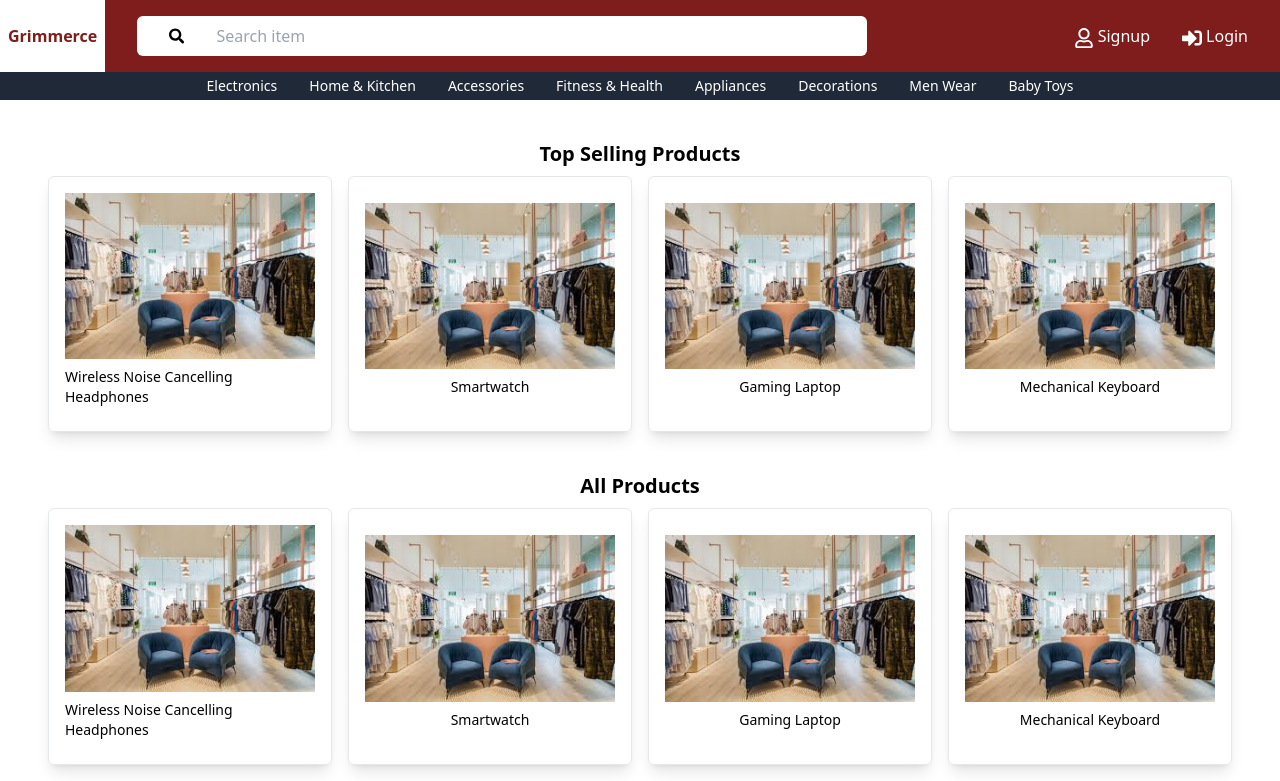
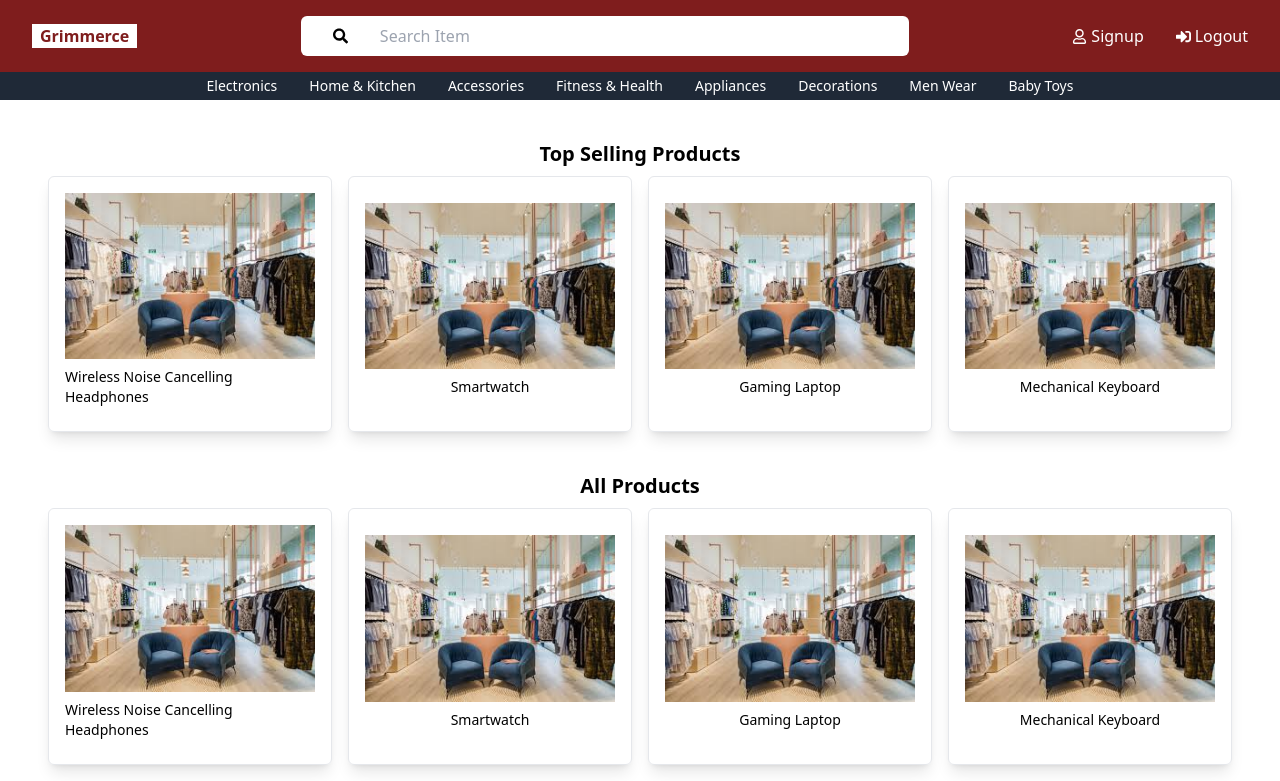
Before and after one commit to udonte/grimmerce-project, a React (Vite) app: page / in a window 1280 px wide. Shown: the top 781 px of the page. Built offline with nearby package versions, Linux system fonts and the light colour scheme; sample sign-in values are in the browser's storage.

Commit message:
added new corrections

```diff
--- a/src/pages/Dashboard.jsx
+++ b/src/pages/Dashboard.jsx
@@ -70,41 +70,42 @@ const Dashboard = () => {
     <div className="w-full flex flex-col">
       {/* nav */}
       <nav>
-        <div className="flex items-center">
+        <div className="flex items-center bg-red-900">
+          <div className=" px-2 md:px-8 md:py-4 w-full flex items-center justify-between gap-4">
+            <div className="flex items-center justify-between w-full gap-2 py-2 md:py-0">
               <div
-            className="flex items-center justify-center bg-white w-[200px] text-red-900 font-bold "
+                className="flex items-center justify-center bg-white w-[200px] text-red-900 font-bold"
                 onClick={() => navigate("/")}
               >
                 Grimmerce
               </div>
-          <div className="bg-red-900 px-2 md:px-8 md:py-4 w-full flex items-center justify-between gap-4">
-            <div className="flex items-center bg-white rounded-md py-1 px-2 md:py-2 md:px-8 lg:w-2/3 w-full">
+              <div className="flex items-center bg-white rounded-md py-1 px-2 md:py-2 md:px-8 lg:w-[50%] w-full mx-4">
                 <FaSearch />
                 <input
                   type="search"
-                name=""
-                id=""
                   placeholder="Search item"
                   className="ml-4 pl-4 border-none outline-none w-full"
                 />
               </div>
-            {/* large screensign up */}
-            <div className="hidden lg:w-1/3 text-white lg:flex lg:items-center lg:justify-end lg:gap-8">
+              {/* large screen sign up */}
+              <div className="hidden lg:flex items-start justify-end text-white gap-8">
                 <div className="flex flex-col items-start relative">
-                <div className="flex items-end gap-1">
-                  <FaUser color="#fff" size={20} />
-                  <p>Account</p>
-                  <div className="cursor-pointer">
+                  <div className="flex items-center gap-1">
+                    <p className="flex items-center gap-2">
+                      <FaUser color="#fff" size={15} />
+                      Account
+                    </p>
+                    <div className=" flex items-center cursor-pointer">
                       {toggleAcctmenu ? (
                         <MdKeyboardArrowDown
                           color="#fff"
-                        size={27}
+                          size={20}
                           onClick={() => setToggleAcctMenu(false)}
                         />
                       ) : (
                         <MdKeyboardArrowRight
                           color="#fff"
-                        size={27}
+                          size={20}
                           onClick={() => setToggleAcctMenu(true)}
                         />
                       )}
@@ -156,7 +157,6 @@ const Dashboard = () => {
                   <p>Logout</p>
                 </div>
               </div>
-
               <div className="flex items-center gap-4 justify-end lg:hidden relative">
                 <div className="flex items-end gap-1 ">
                   <div className="relative cursor-pointer">
@@ -181,22 +181,20 @@ const Dashboard = () => {
                     />
                   )}
                 </div>
-
                 {toggleMenu && (
                   <div className="flex flex-col absolute top-10 bg-white rounded border-gray-800 border-[1px] text-sm w-[150px]">
                     <div className="flex justify-between items-center cursor-pointer py-2 px-4 hover:bg-red-50 border-b-[1px] border-b-gray-200 rounded">
                       <p className="flex items-center justify-between w-full">
                         Account
                         <span className="cursor-pointer">
-                        {" "}
                           {toggleAcctmenu ? (
                             <MdKeyboardArrowDown
-                            size={20}
+                              size={15}
                               onClick={() => setToggleAcctMenu(false)}
                             />
                           ) : (
                             <MdKeyboardArrowRight
-                            size={20}
+                              size={15}
                               onClick={() => setToggleAcctMenu(true)}
                             />
                           )}
@@ -205,16 +203,16 @@ const Dashboard = () => {
                     </div>
                     {toggleAcctmenu && (
                       <div>
-                      <p className="flex items-centercursor-pointer py-2 px-4 hover:bg-red-50 rounded pl-6 border-b-[1px] border-b-gray-100">
+                        <p className="flex items-center cursor-pointer py-2 px-4 hover:bg-red-50 rounded pl-6 border-b-[1px] border-b-gray-100">
                           Profile
                         </p>
-                      <p className="flex items-centercursor-pointer py-2 px-4 hover:bg-red-50 rounded pl-6 border-b-[1px] border-b-gray-100">
+                        <p className="flex items-center cursor-pointer py-2 px-4 hover:bg-red-50 rounded pl-6 border-b-[1px] border-b-gray-100">
                           Reset Password
                         </p>
-                      <p className="flex items-centercursor-pointer py-2 px-4 hover:bg-red-50 rounded pl-6 border-b-[1px] border-b-gray-100">
+                        <p className="flex items-center cursor-pointer py-2 px-4 hover:bg-red-50 rounded pl-6 border-b-[1px] border-b-gray-100">
                           Payment Method
                         </p>
-                      <p className="flex items-centercursor-pointer py-2 px-4 hover:bg-red-50 rounded pl-6 border-b-[1px] border-b-gray-100">
+                        <p className="flex items-center cursor-pointer py-2 px-4 hover:bg-red-50 rounded pl-6 border-b-[1px] border-b-gray-100">
                           Delete Account
                         </p>
                       </div>
@@ -230,12 +228,14 @@ const Dashboard = () => {
               </div>
             </div>
           </div>
+        </div>
       </nav>
+
       {/* end of nav */}
 
       {/* category */}
       <div className="bg-gray-800 py-2 px-4 ">
-        <div className="hidden lg:flex items-center justify-center gap-8 cursor-pointer">
+        <div className="hidden lg:flex items-center justify-center gap-8">
           {categories.map((item, index) => (
             <div key={index} className="cursor-pointer text-sm text-white">
               {item}
--- a/src/pages/Home.jsx
+++ b/src/pages/Home.jsx
@@ -22,6 +22,12 @@ const Home = () => {
 
   console.log(isLogged);
 
+  const handleLogout = () => {
+    toast.warning("You are now logged out. Please log in again..");
+    localStorage.removeItem("access_token");
+    navigate("/login");
+  };
+
   const categories = [
     "Electronics",
     "Home & Kitchen",
@@ -36,32 +42,38 @@ const Home = () => {
     <div className="w-full flex flex-col">
       {/* nav */}
       <nav>
-        <div className="flex items-center">
-          <div className="flex items-center justify-center bg-white w-fit text-red-900 font-bold px-2 ">
+        <div className="flex items-center bg-red-900">
+          <div className="px-2 md:px-8 md:py-4 w-full flex items-center justify-between gap-4">
+            <div className="flex items-center justify-between w-full gap-2 py-2 md:py-0">
+              <div className="flex items-center justify-center bg-white w-fit text-red-900 font-bold px-2 h-full">
                 Grimmerce
               </div>
-          <div className="bg-red-900 px-2 md:px-8 md:py-4 w-full flex items-center justify-between gap-4">
-            <div className="flex items-center bg-white rounded-md py-1 px-2 md:py-2 md:px-8 lg:w-2/3 w-full">
+              <div className="flex items-center bg-white rounded-md py-1 px-2 md:py-2 md:px-8 lg:w-[50%] w-full">
                 <FaSearch />
                 <input
                   type="search"
-                name=""
-                id=""
-                placeholder="Search item"
-                className="ml-4 pl-4 border-none outline-none w-full "
+                  placeholder="Search Item"
+                  className="ml-4 pl-4 border-none outline-none w-full"
                 />
               </div>
-            {/* large screensign up */}
-            <div className="hidden lg:w-1/3 text-white lg:flex lg:items-center lg:justify-end lg:gap-8">
+              {/* large screen sign up */}
+              <div className="hidden lg:flex items-center justify-end text-white gap-8">
                 <div
-                className="flex items-end gap-1 cursor-pointer"
+                  className="flex items-center gap-1 cursor-pointer"
                   onClick={() => navigate("/signup")}
                 >
-                <FaRegUser color="#fff" size={20} />
-
+                  <FaRegUser color="#fff" size={15} />
                   <p>Signup</p>
                 </div>
-
+                {isLogged ? (
+                  <div
+                    className="flex items-center gap-1 cursor-pointer"
+                    onClick={handleLogout}
+                  >
+                    <FaSignInAlt color="#fff" size={15} />
+                    <p>Logout</p>
+                  </div>
+                ) : (
                   <div
                     className="flex items-end gap-1 cursor-pointer"
                     onClick={() => navigate("/login")}
@@ -69,8 +81,8 @@ const Home = () => {
                     <FaSignInAlt color="#fff" size={20} />
                     <p>Login</p>
                   </div>
+                )}
               </div>
-
               <div className="flex items-center justify-end lg:hidden relative">
                 <div className="cursor-pointer">
                   {toggleMenu ? (
@@ -87,7 +99,6 @@ const Home = () => {
                     />
                   )}
                 </div>
-
                 {toggleMenu && (
                   <div className="flex flex-col absolute bg-white top-10 rounded border-gray-800 border-[1px] text-sm">
                     <div
@@ -96,7 +107,6 @@ const Home = () => {
                     >
                       <p>Signup</p>
                     </div>
-
                     <div
                       className="flex items-center cursor-pointer py-2 px-4 hover:bg-red-50 rounded"
                       onClick={() => navigate("/login")}
@@ -108,7 +118,9 @@ const Home = () => {
               </div>
             </div>
           </div>
+        </div>
       </nav>
+
       {/* end of nav */}
 
       {/* category */}
```
Lines whose indentation alone changed are shown as unchanged.
